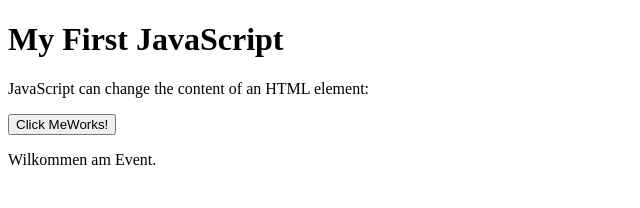
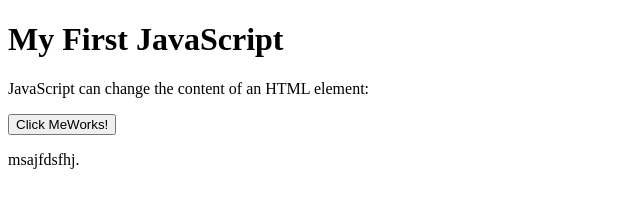
Before and after one commit to ThomasWeberCloudwerkstatt/javascriptue1, a website: page index.html in a window 1280 px wide. Shown: the full height of the page, 0-640 px from the left. Drawn offline with Linux system fonts and the light colour scheme.

Commit message:
Making a new commit

```diff
--- a/index.html
+++ b/index.html
@@ -8,7 +8,7 @@
 
 <button type="button" onclick="myFunction()">Click MeWorks!</button>
 
-<p id="demo">Wilkommen am Event.</p>
+<p id="demo">msajfdsfhj.</p>
 
 <script>
 function myFunction() {
```
